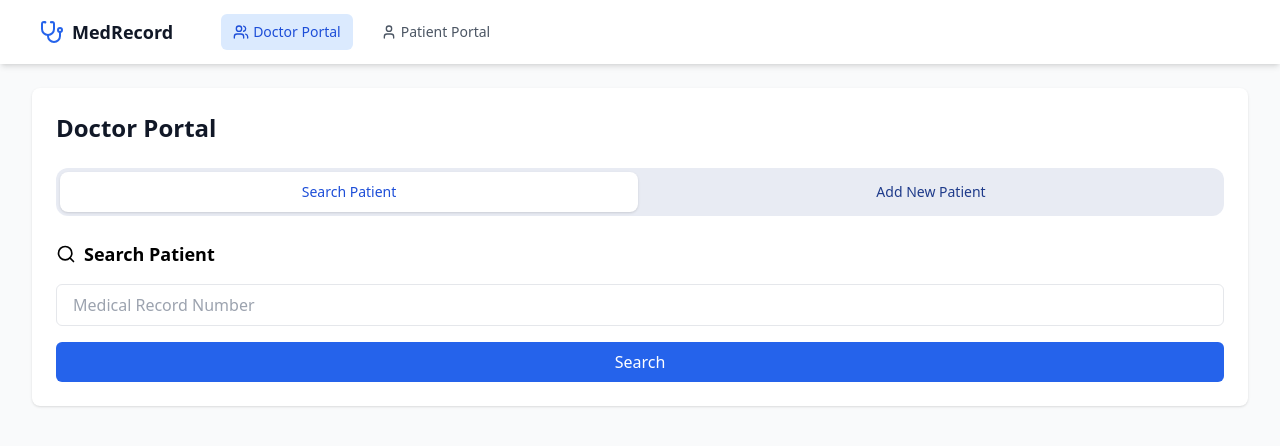
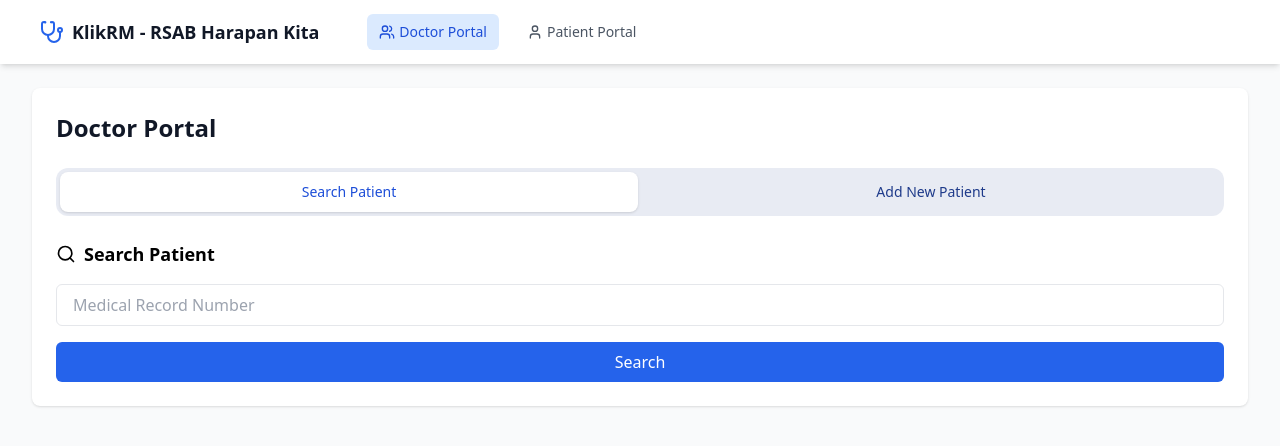
Before and after one commit to erikgunawan/KlikRM-RSAB-Harapan-Kita, a React (Vite) app: page /doctor in a window 1280 px wide. Shown: the top 446 px of the page. Built offline with nearby package versions, Linux system fonts and the light colour scheme.

Commit message:
Update Layout.tsx

```diff
--- a/src/components/Layout.tsx
+++ b/src/components/Layout.tsx
@@ -14,7 +14,7 @@ export default function Layout({ children }: { children: React.ReactNode }) {
             <div className="flex">
               <Link to="/" className="flex items-center px-2 py-2 text-gray-900">
                 <Stethoscope className="h-6 w-6 text-blue-600" />
-                <span className="ml-2 text-lg font-semibold">MedRecord</span>
+                <span className="ml-2 text-lg font-semibold">KlikRM - RSAB Harapan Kita</span>
               </Link>
 
               <div className="ml-10 flex items-center space-x-4">
```
